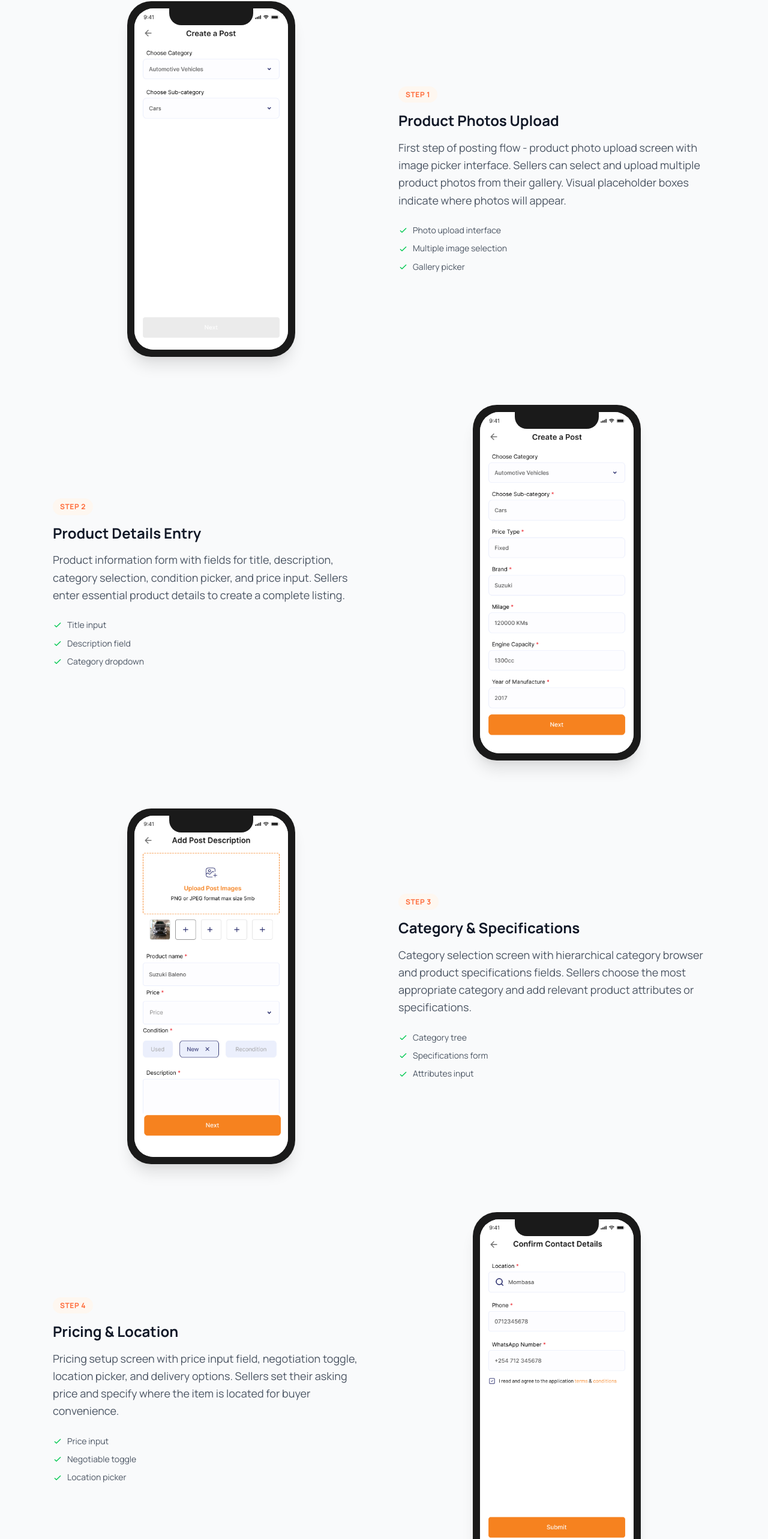
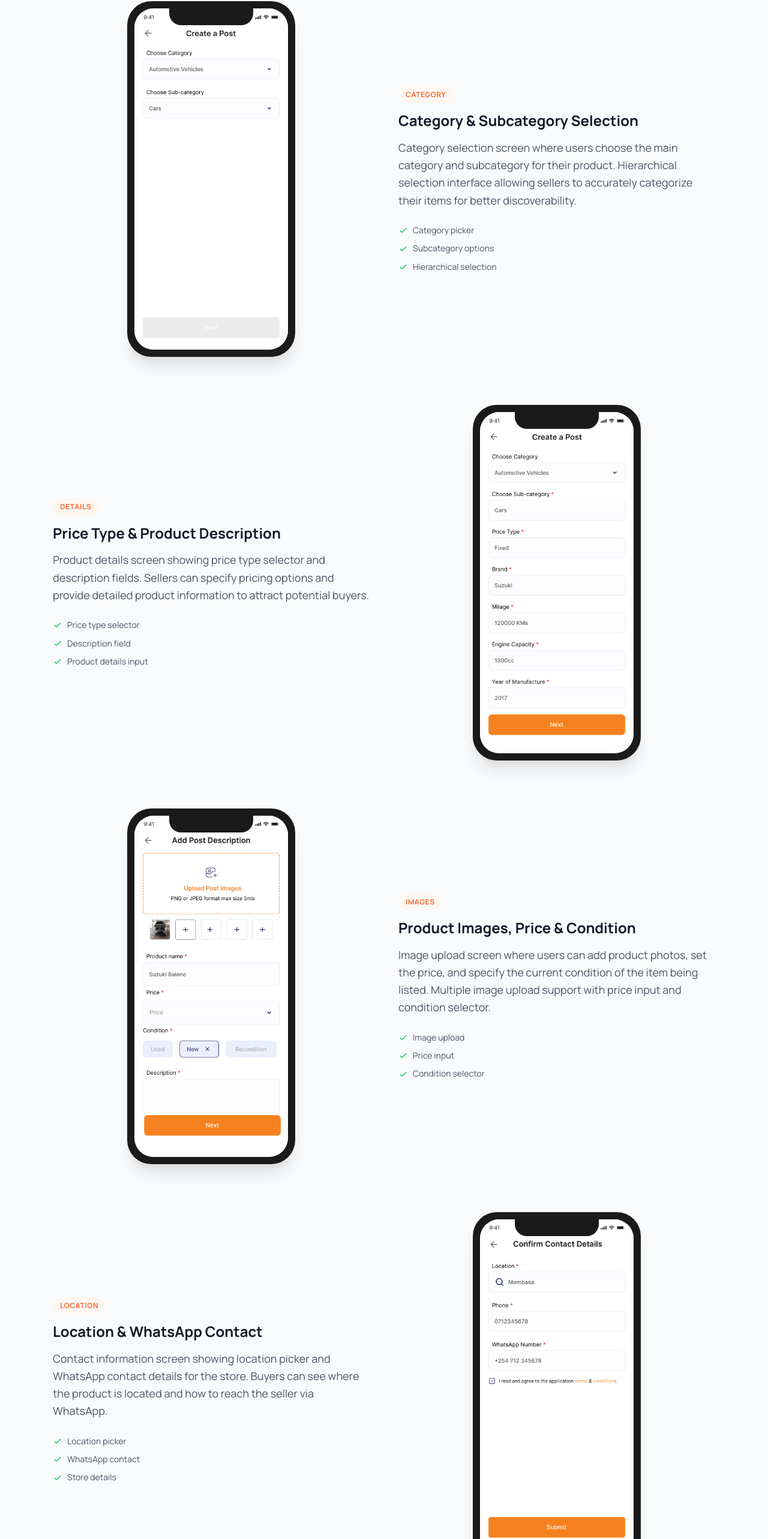
Before and after one commit to Richard-kyuli/Richard-musango, a React (Vite) app: page /case-studies/buy-sell in a window 1280 px wide. Shown: the part 6638-9204 px from the top of the page at 60% size. Built offline with nearby package versions, Linux system fonts and the light colour scheme.

Commit message:
fix: Correct Buy & Sell screen descriptions to match actual content

```diff
--- a/src/components/casestudy/FinalDesignSection.jsx
+++ b/src/components/casestudy/FinalDesignSection.jsx
@@ -75,50 +75,50 @@ function FinalDesignSection({ study }) {
             },
             {
               id: 2,
-              badge: "STEP 1",
-              title: "Product Photos Upload",
-              description: "First step of posting flow - product photo upload screen with image picker interface. Sellers can select and upload multiple product photos from their gallery. Visual placeholder boxes indicate where photos will appear.",
-              features: ["Photo upload interface", "Multiple image selection", "Gallery picker"],
+              badge: "CATEGORY",
+              title: "Category & Subcategory Selection",
+              description: "Category selection screen where users choose the main category and subcategory for their product. Hierarchical selection interface allowing sellers to accurately categorize their items for better discoverability.",
+              features: ["Category picker", "Subcategory options", "Hierarchical selection"],
               image: "/Buysell/2.png",
               alignment: "right",
               deviceType: "mobile"
             },
             {
               id: 3,
-              badge: "STEP 2",
-              title: "Product Details Entry",
-              description: "Product information form with fields for title, description, category selection, condition picker, and price input. Sellers enter essential product details to create a complete listing.",
-              features: ["Title input", "Description field", "Category dropdown"],
+              badge: "DETAILS",
+              title: "Price Type & Product Description",
+              description: "Product details screen showing price type selector and description fields. Sellers can specify pricing options and provide detailed product information to attract potential buyers.",
+              features: ["Price type selector", "Description field", "Product details input"],
               image: "/Buysell/3.png",
               alignment: "left",
               deviceType: "mobile"
             },
             {
               id: 4,
-              badge: "STEP 3",
-              title: "Category & Specifications",
-              description: "Category selection screen with hierarchical category browser and product specifications fields. Sellers choose the most appropriate category and add relevant product attributes or specifications.",
-              features: ["Category tree", "Specifications form", "Attributes input"],
+              badge: "IMAGES",
+              title: "Product Images, Price & Condition",
+              description: "Image upload screen where users can add product photos, set the price, and specify the current condition of the item being listed. Multiple image upload support with price input and condition selector.",
+              features: ["Image upload", "Price input", "Condition selector"],
               image: "/Buysell/4.png",
               alignment: "right",
               deviceType: "mobile"
             },
             {
               id: 5,
-              badge: "STEP 4",
-              title: "Pricing & Location",
-              description: "Pricing setup screen with price input field, negotiation toggle, location picker, and delivery options. Sellers set their asking price and specify where the item is located for buyer convenience.",
-              features: ["Price input", "Negotiable toggle", "Location picker"],
+              badge: "LOCATION",
+              title: "Location & WhatsApp Contact",
+              description: "Contact information screen showing location picker and WhatsApp contact details for the store. Buyers can see where the product is located and how to reach the seller via WhatsApp.",
+              features: ["Location picker", "WhatsApp contact", "Store details"],
               image: "/Buysell/5.png",
               alignment: "left",
               deviceType: "mobile"
             },
             {
               id: 6,
-              badge: "REVIEW",
-              title: "Listing Preview & Review",
-              description: "Preview screen showing how the listing will appear to buyers with all entered information displayed. Sellers can review product photos, title, price, description, and details before publishing. Edit or confirm buttons available.",
-              features: ["Listing preview", "All details displayed", "Edit/Confirm options"],
+              badge: "OPTIONS",
+              title: "Publish, Edit or Delete Options",
+              description: "Action overlay showing options to publish the product listing, edit product details, or delete the draft. Sellers can review their choices before making the listing live or make final adjustments.",
+              features: ["Publish button", "Edit option", "Delete option"],
               image: "/Buysell/6.png",
               alignment: "right",
               deviceType: "mobile"
@@ -126,9 +126,9 @@ function FinalDesignSection({ study }) {
             {
               id: 7,
               badge: "SUCCESS",
-              title: "Product Published Successfully",
-              description: "Confirmation screen with success message indicating the product is now live on the marketplace. Options to view the published listing, share it, or post another product. Listing ID and publication timestamp shown.",
-              features: ["Success confirmation", "View listing button", "Post another option"],
+              title: "Product Listed Successfully",
+              description: "Success overlay confirmation message indicating the product has been successfully listed on the marketplace. Notification confirms the listing is now live and visible to buyers.",
+              features: ["Success message", "Confirmation overlay", "Listing confirmation"],
               image: "/Buysell/7.png",
               alignment: "left",
               deviceType: "mobile"
```
